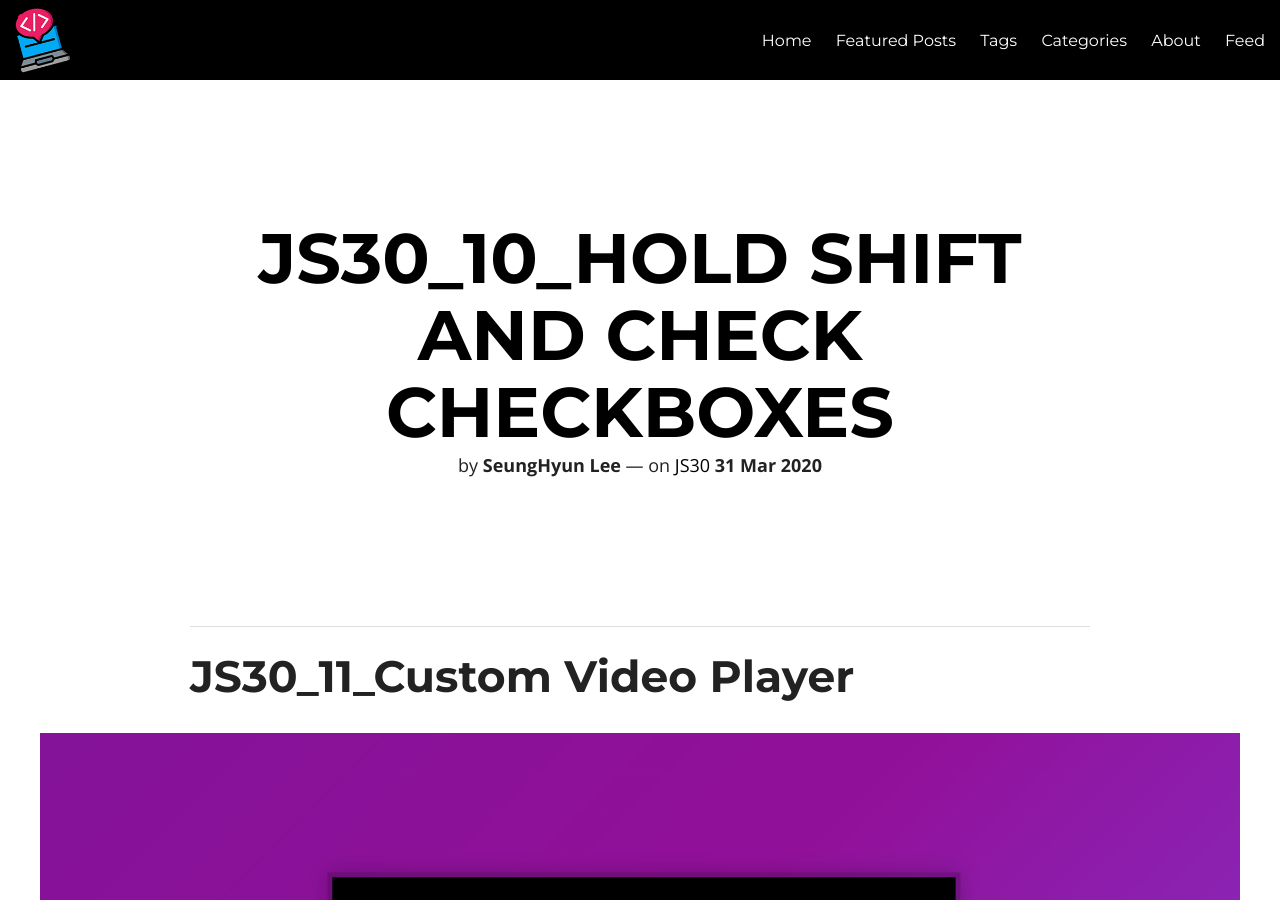
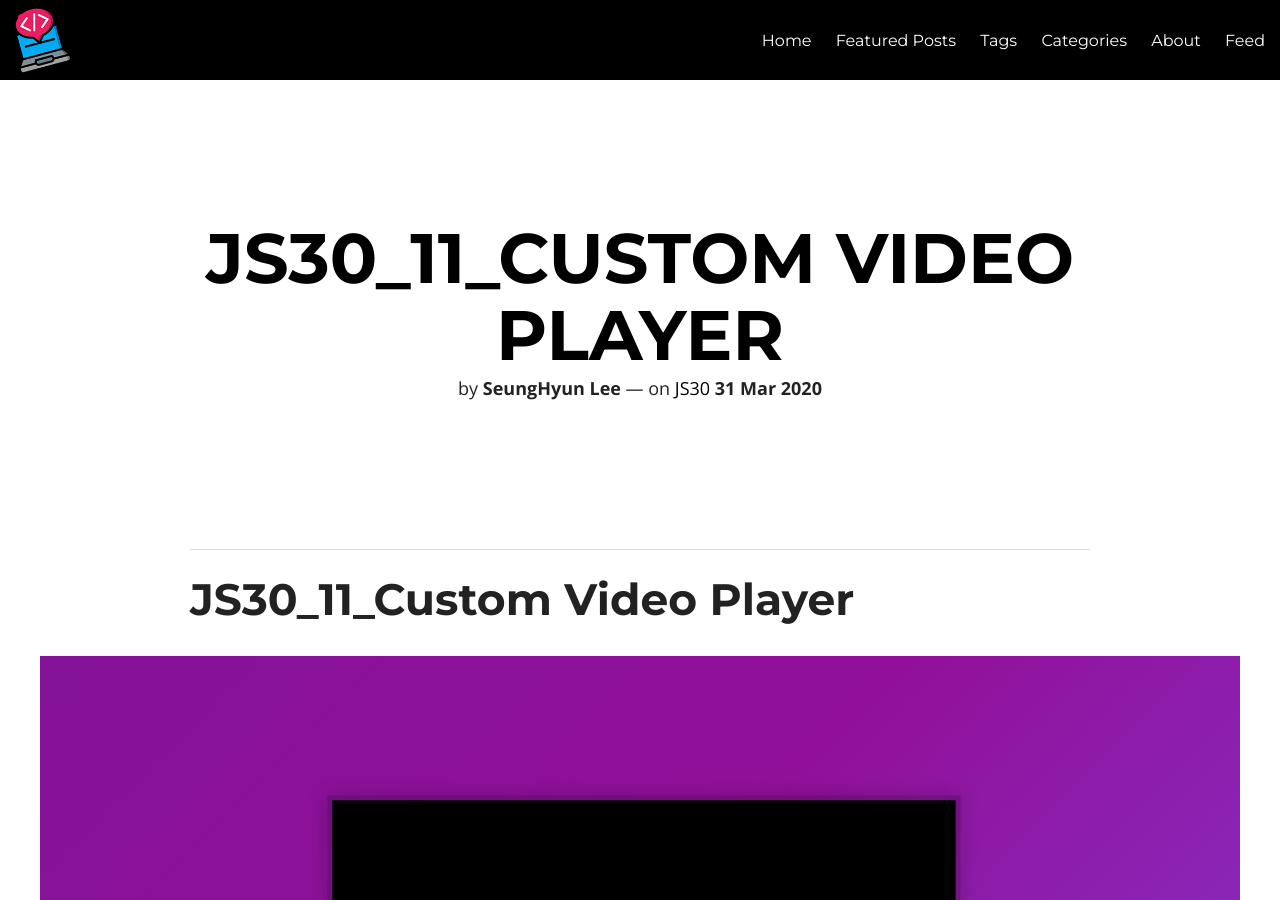
Before and after one commit to lsh58/lsh58.github.io, a Jekyll site: the page built from _posts/2020-03-31-JS30_11_Custom Video Player.md, in a window 1280 px wide and 900 px high. Built offline with Jekyll 4.4.1, drawn with Linux system fonts in a browser that asks for light colours; nearby versions of some CDN libraries; comment, search, counter and statistics services are not loaded.

Commit message:
Update 2020-03-31-JS30_11_Custom Video Player.md

```diff
--- a/_posts/2020-03-31-JS30_11_Custom Video Player.md
+++ b/_posts/2020-03-31-JS30_11_Custom Video Player.md
@@ -1,6 +1,6 @@
 ---
 layout: post
-title: "JS30_10_Hold Shift and Check Checkboxes"
+title: "JS30_11_Custom Video Player"
 description:
 headline:
 modified: 2020-03-31
```
